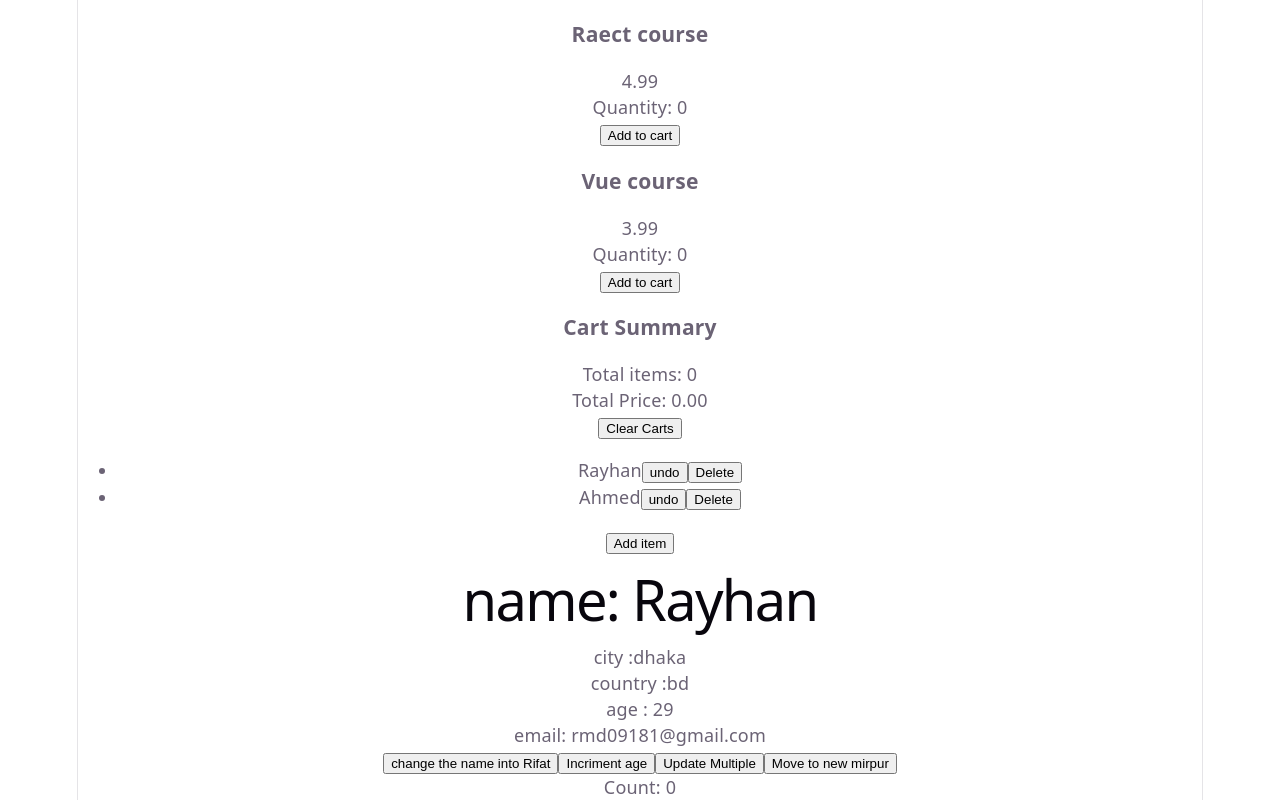
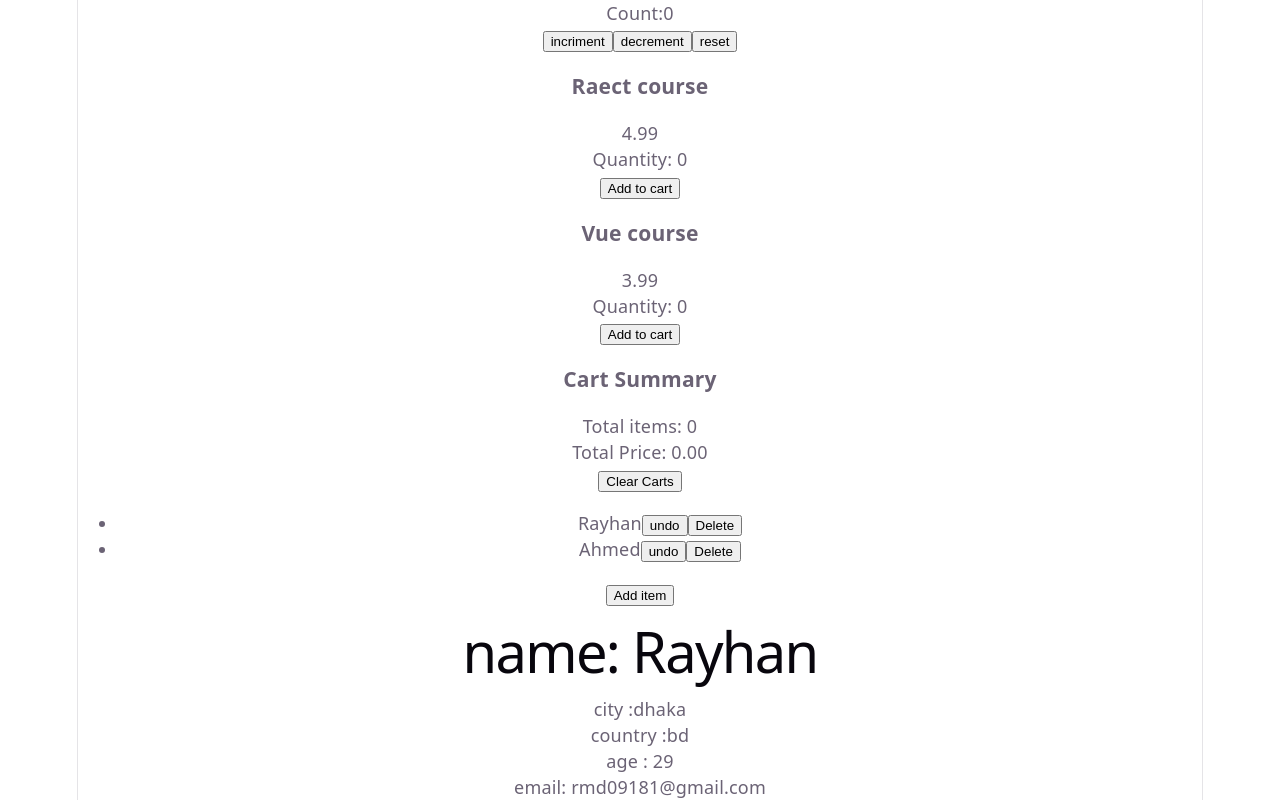
Before and after one commit to rayhan123-ahmed/React, a React (Vite) app in the folder state-demo/: page / in a window 1280 px wide. Shown: the top 800 px of the page. Built offline with nearby package versions, Linux system fonts and the light colour scheme.

Commit message:
useReducer (simple state and action)

```diff
--- a/state-demo/src/App.jsx
+++ b/state-demo/src/App.jsx
@@ -8,11 +8,14 @@
 import { UserProfile } from "./UseProfile";
 import { TodoList } from "./TodoList";
 import { ShoppingCart } from "./ProductCart";
+import { CounterWithReducer } from "./CounterWithReducer";
 
 function App() {
   return (
     <>
-    <ShoppingCart />
+    <CounterWithReducer />
+
+       <ShoppingCart />
       <TodoList />
       <UserProfile />
       <PrevStateCounter />
--- /dev/null
+++ b/state-demo/src/CounterWithReducer.jsx
@@ -0,0 +1,28 @@
+import { useReducer } from "react"
+const initialState = 0
+
+const reducer = (state, action) => {
+  switch (action) {
+    case "incriment":
+      return state + 1;
+    case "decrement":
+      return state - 1;
+    case "reset":
+      return initialState;
+    default:
+      return state;
+  }
+};
+
+
+export const CounterWithReducer = ()=>{
+     const [count,dispatch] = useReducer(reducer,initialState)
+    return (
+      <div>
+        <p>Count:{count}</p>
+        <button onClick={() => dispatch("incriment")}>incriment</button>
+        <button onClick={() => dispatch("decrement")}>decrement</button>
+        <button onClick={() => dispatch("reset")}>reset</button>
+      </div>
+    );
+}
```
